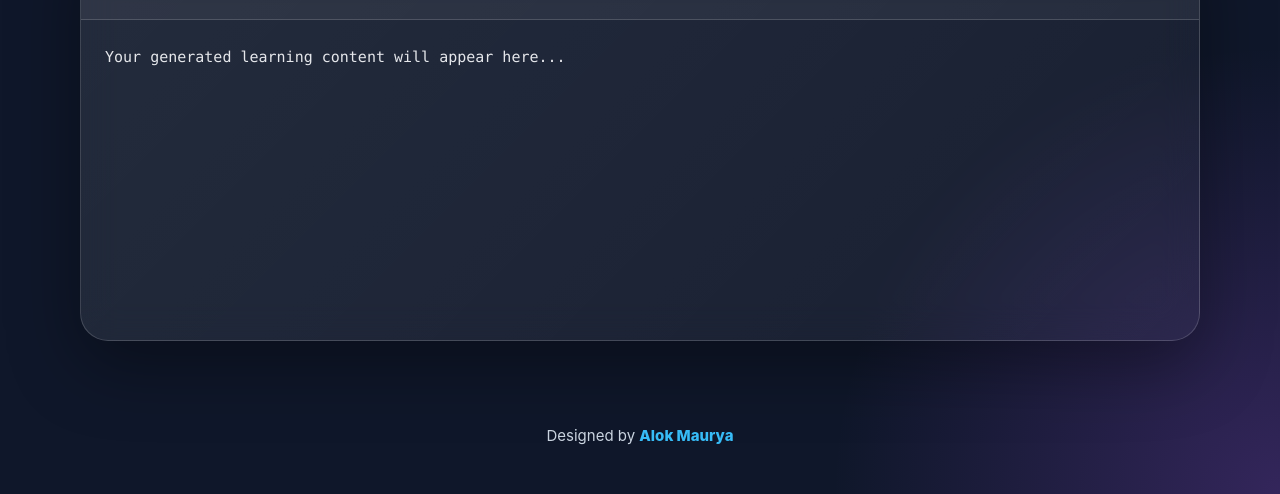
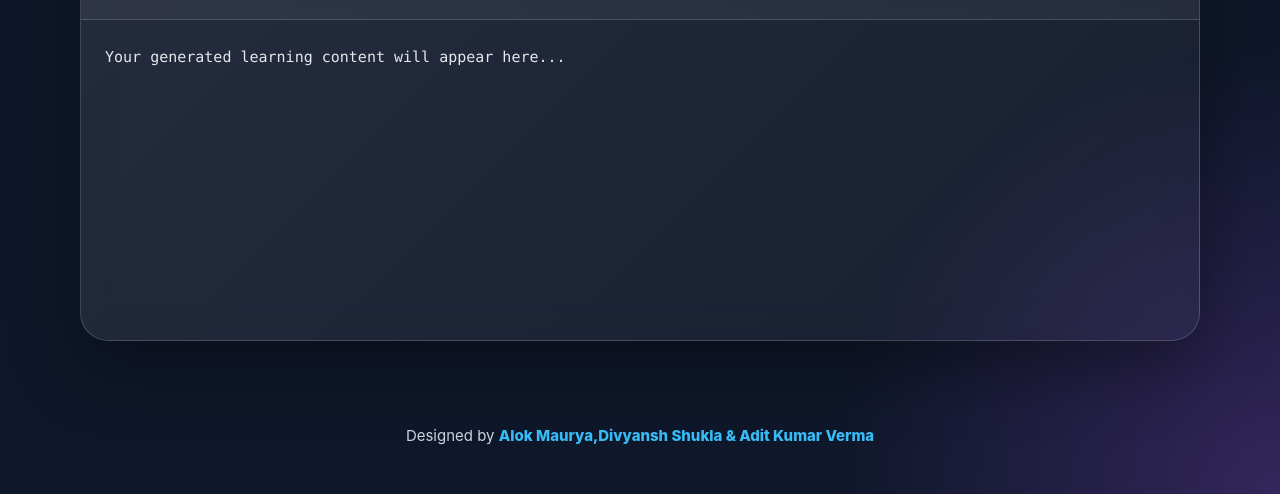
Before and after one commit to AlokMaurya004/edumentor-ai-render-cloud, a plain HTML site: page frontend/index.html in a window 1280 px wide. Shown: the part 699-1193 px from the top of the page. Drawn offline with Linux system fonts and the light colour scheme; files that its build step writes are made by us from their sources; files whose address does not match are found by name.

Commit message:
Update footer to include additional designers

```diff
--- a/frontend/index.html
+++ b/frontend/index.html
@@ -83,7 +83,7 @@
   </main>
 
   <footer class="footer">
-    <p>Designed by <span>Alok Maurya</span></p>
+    <p>Designed by <span>Alok Maurya,Divyansh Shukla & Adit Kumar Verma</span></p>
   </footer>
 
   <script src="/static/script.js"></script>
```
